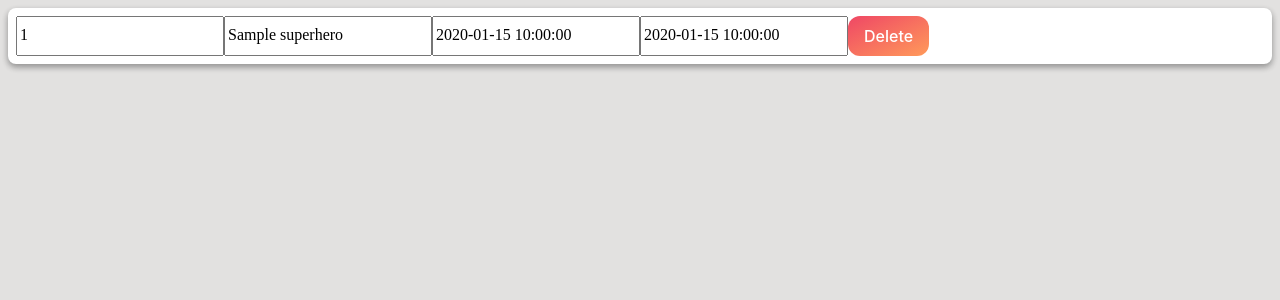
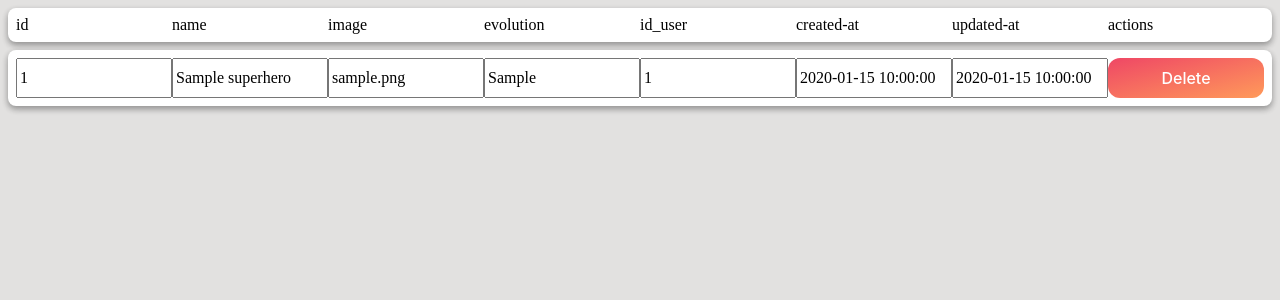
Before and after one commit to Cebry/superheros, a PHP site: page /sh/del/1 in a window 1280 px wide. Shown: the part 120-420 px from the top of the page. Run offline with PHP 8.4, Linux system fonts and the light colour scheme; tables that the repository leaves empty or names only in its code hold one stand-in row (values such as "Sample post").

Commit message:
actualizado superhero

```diff
--- a/app/Controller/SuperheroController.php
+++ b/app/Controller/SuperheroController.php
@@ -3,7 +3,6 @@
 namespace App\Controller;
 
 use App\Models\AbilityModel;
-use App\Models\SuperheroAbilityModel;
 use App\Models\SuperheroModel;
 
 class SuperheroController extends BaseController
@@ -26,6 +25,9 @@ class SuperheroController extends BaseController
             if ($_POST['submit'] == 'update') {
                 $sh->setId($_POST['id']);
                 $sh->setName($_POST['name']);
+                $sh->setImage($_POST['image']);
+                $sh->setEvolution($_POST['evolution']);
+                $sh->setIdUser($_POST['id_user']);
                 $sh->update();
             }
             header('location: /sh/list');
@@ -45,17 +47,10 @@ class SuperheroController extends BaseController
         } else {
             if ($_POST['submit'] == 'insert') {
                 $sh->setName($_POST['name']);
+                $sh->setImage($_POST['image']);
+                $sh->setEvolution($_POST['evolution']);
+                $sh->setIdUser($_POST['id_user']);
                 $sh->insert();
-                $sam = new SuperheroAbilityModel();
-                foreach ($data as $ability) {
-                    $abilityName = $ability['name'];
-                    if ($_POST[$abilityName] != 0) {
-                        $sam->setIdAbility($ability['id']);
-                        $sam->setIdSuperhero($sh->getId());
-                        $sam->setValue($_POST[$abilityName]);
-                        $sam->insert();
-                    }
-                }
             }
             header('location: /sh/list');
         }
--- a/app/Models/SuperheroModel.php
+++ b/app/Models/SuperheroModel.php
@@ -16,11 +16,11 @@ class SuperheroModel extends DBAbstractModel
         return self::$instance;
     }
 
-    private static $createQuery = "INSERT INTO superhero(name, image, evolution, idUser) VALUES(:name, :image, :evolution, :idUser)";
+    private static $createQuery = "INSERT INTO superhero(name, image, evolution, id_user) VALUES(:name, :image, :evolution, :id_user)";
     private static $readByIdQuery = "SELECT * FROM superhero WHERE id = :id";
     private static $readByNameQuery = "SELECT * FROM superhero WHERE nombre LIKE CONCAT('%', :name, '%')";
     private static $readAllQuery = "SELECT * FROM superhero";
-    private static $updateQuery = "UPDATE superheroe SET name=:name, image=:image, evolution=:evolution, iduser=:idUser WHERE id = :id";
+    private static $updateQuery = "UPDATE superhero SET name=:name, image=:image, evolution=:evolution, id_user=:id_user WHERE id = :id";
     private static $deleteQuery = "DELETE FROM superhero WHERE id = :id";
     // private static $readPageQuery = "SELECT * FROM superhero ORDER BY id LIMIT :min, :max";
     // private static $readPageQuery = "SELECT * FROM superhero ORDER BY id LIMIT ";
@@ -48,6 +48,11 @@ class SuperheroModel extends DBAbstractModel
     public function setImage($image)
     {
         $this->image = $image;
+    }
+
+    public function setEvolution($evolution)
+    {
+        $this->evolution = $evolution;
     }
 
     public function setIdUser($idUser)
@@ -96,7 +101,7 @@ class SuperheroModel extends DBAbstractModel
         $this->parameters['name'] = $this->getName();
         $this->parameters['image'] = $this->getImage();
         $this->parameters['evolution'] = $this->getEvolution();
-        $this->parameters['idUser'] = $this->getIdUser();
+        $this->parameters['id_user'] = $this->getIdUser();
         $this->get_results_from_query();
         $this->message = 'SH agregado correctamente';
     }
@@ -148,7 +153,7 @@ class SuperheroModel extends DBAbstractModel
         $this->parameters['name'] = $this->getName();
         $this->parameters['image'] = $this->getImage();
         $this->parameters['evolution'] = $this->getEvolution();
-        $this->parameters['idUser'] = $this->getIdUser();
+        $this->parameters['id_user'] = $this->getIdUser();
 
         $this->get_results_from_query();
         $this->message = 'SH modificado';
--- a/public/css/styles.css
+++ b/public/css/styles.css
@@ -123,6 +123,11 @@ input {
     grid-template-columns: repeat(7, 1fr);
 }
 
+
+.columns-8 {
+    grid-template-columns: repeat(8, 1fr);
+}
+
 .columns-9 {
     grid-template-columns: repeat(9, 1fr);
 }
--- a/views/superhero/delete.php
+++ b/views/superhero/delete.php
@@ -17,14 +17,26 @@
     </header>
     <?php include "../views/nav.php"; ?>
     <main>
-        <form action="" method="post" class="card">
+        <div class="card grid columns-8">
+            <span>id</span>
+            <span>name</span>
+            <span>image</span>
+            <span>evolution</span>
+            <span>id_user</span>
+            <span>created-at</span>
+            <span>updated-at</span>
+            <span>actions</span>
+        </div>
+        <form action="" method="post" class="card grid columns-8">
             <input type="number" name="id" id="id" value="<?php echo $data['id'] ?>" readonly>
-            <input type="text" name="nombre" id="nombre" value="<?php echo $data['name'] ?>" readonly>
+            <input type="text" name="name" id="name" value="<?php echo $data['name'] ?>" readonly>
+            <input type="text" name="image" id="image" value="<?php echo $data['image'] ?>" readonly>
+            <input type="text" name="evolution" id="evolution" value="<?php echo $data['evolution'] ?>" readonly>
+            <input type="text" name="id_user" id="id_user" value="<?php echo $data['id_user'] ?>" readonly>
             <input type="datetime" name="createdAt" id="createdAt" value="<?php echo $data['created_at'] ?>" readonly>
             <input type="datetime" name="updatedAt" id="updatedAt" value="<?php echo $data['updated_at'] ?>" readonly>
             <button type=" submit" name="submit" value="delete">Delete</button>
         </form>
-        <!-- TODO abilities -->
     </main>
 
 </body>
```
Also changed, not shown: views/superhero/edit.php (+14 -2 lines), views/superhero/insert.php (+11 -8 lines), views/superhero/list.php (+17 -2 lines).
